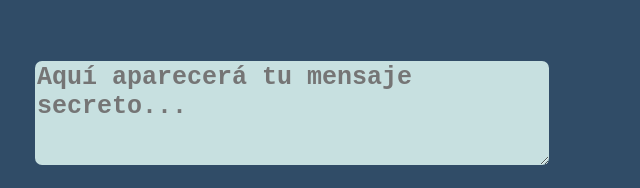
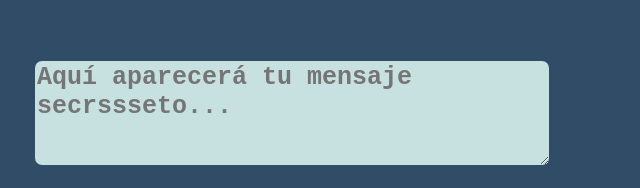
Before and after one commit to Torreta71/Torreta71.github.io, a plain HTML site: page index.html in a window 1280 px wide. Shown: the part 307-495 px from the top of the page, 157-797 px from the left. Drawn offline with Linux system fonts and the light colour scheme.

Commit message:
Update index.html

```diff
--- a/index.html
+++ b/index.html
@@ -21,7 +21,7 @@
             <button class="decrypt" onclick="Decrypt()">DESENCRIPTAR</button>
         </div>
         <div id="output">
-            <textarea id="outputText" placeholder="Aquí aparecerá tu mensaje secreto..."></textarea>
+            <textarea id="outputText" placeholder="Aquí aparecerá tu mensaje secrssseto..."></textarea>
             <button class="copy" onclick="CopyResult()">COPIAR</button>
             <button class="copy2" onclick="CopyAndPasteResult()">COPIAR E INSERTAR</button>
         </div>
```
